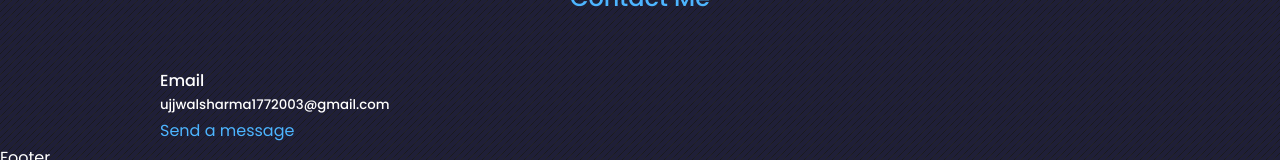
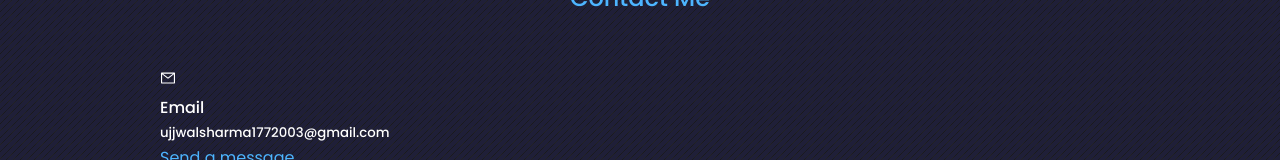
Before and after one commit to Ujjwalsharma7/Portfolio, a React (Create React App) app: page / in a window 1280 px wide. Shown: the part 4153-4313 px from the top of the page. Built offline with nearby package versions, Linux system fonts and the light colour scheme.

Commit message:
imported email icon

```diff
--- a/src/components/contact/Contact.jsx
+++ b/src/components/contact/Contact.jsx
@@ -1,6 +1,6 @@
 import React from 'react'
 import './contact.css'
-
+import {AiOutlineMail} from 'react-icons/ai'
 const Contact = () => {
   return (
    <section id='contact'>
@@ -11,6 +11,7 @@ const Contact = () => {
       <div className='container contact__container'>
         <div className="contact__options">
           <article className="contact__option">
+            <AiOutlineMail/>
             <h4> Email</h4>
             <h5>ujjwalsharma1772003@gmail.com</h5>
             <a href="mailto:ujjwalsharma1772003@gmail.com">Send a message</a>
```
